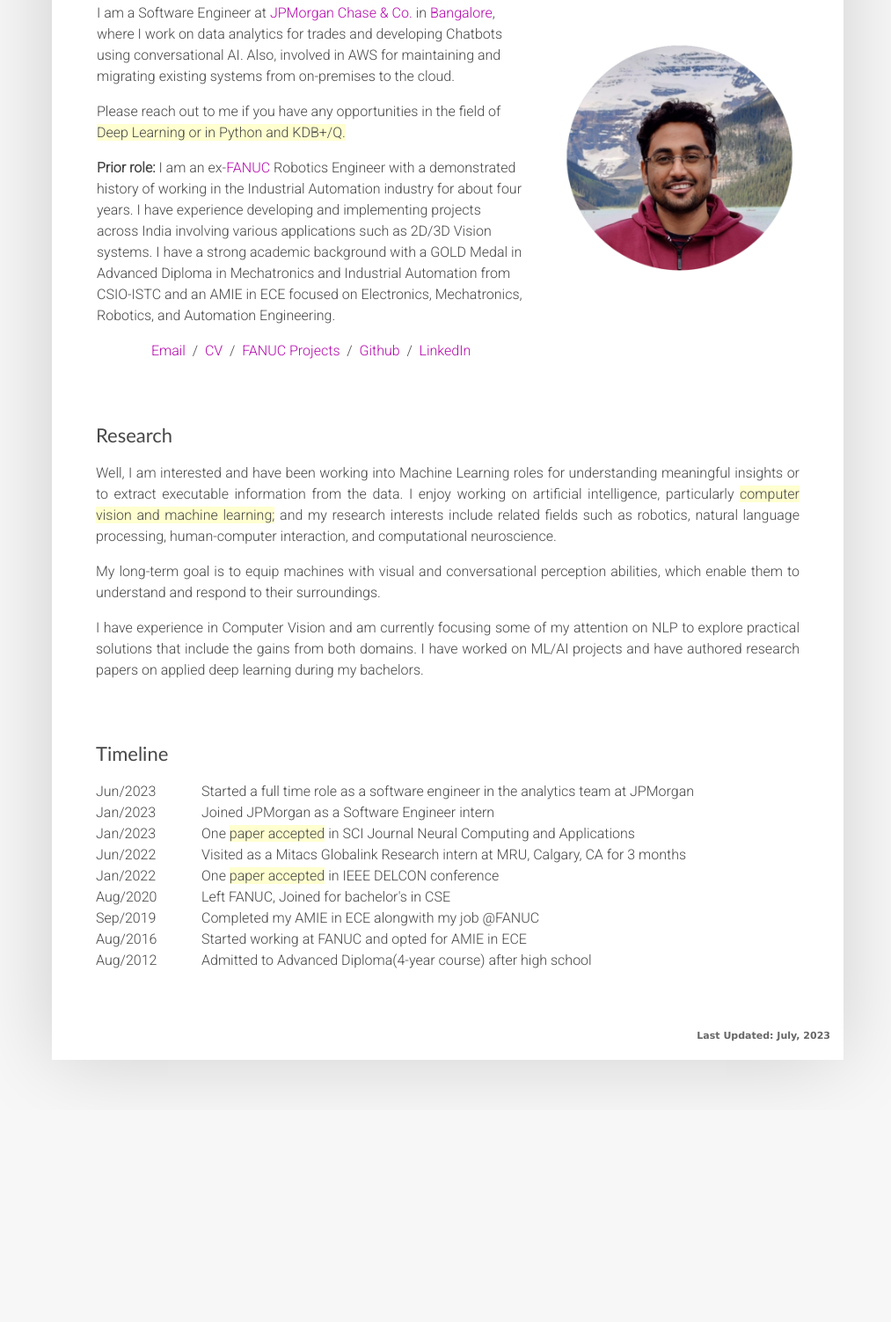
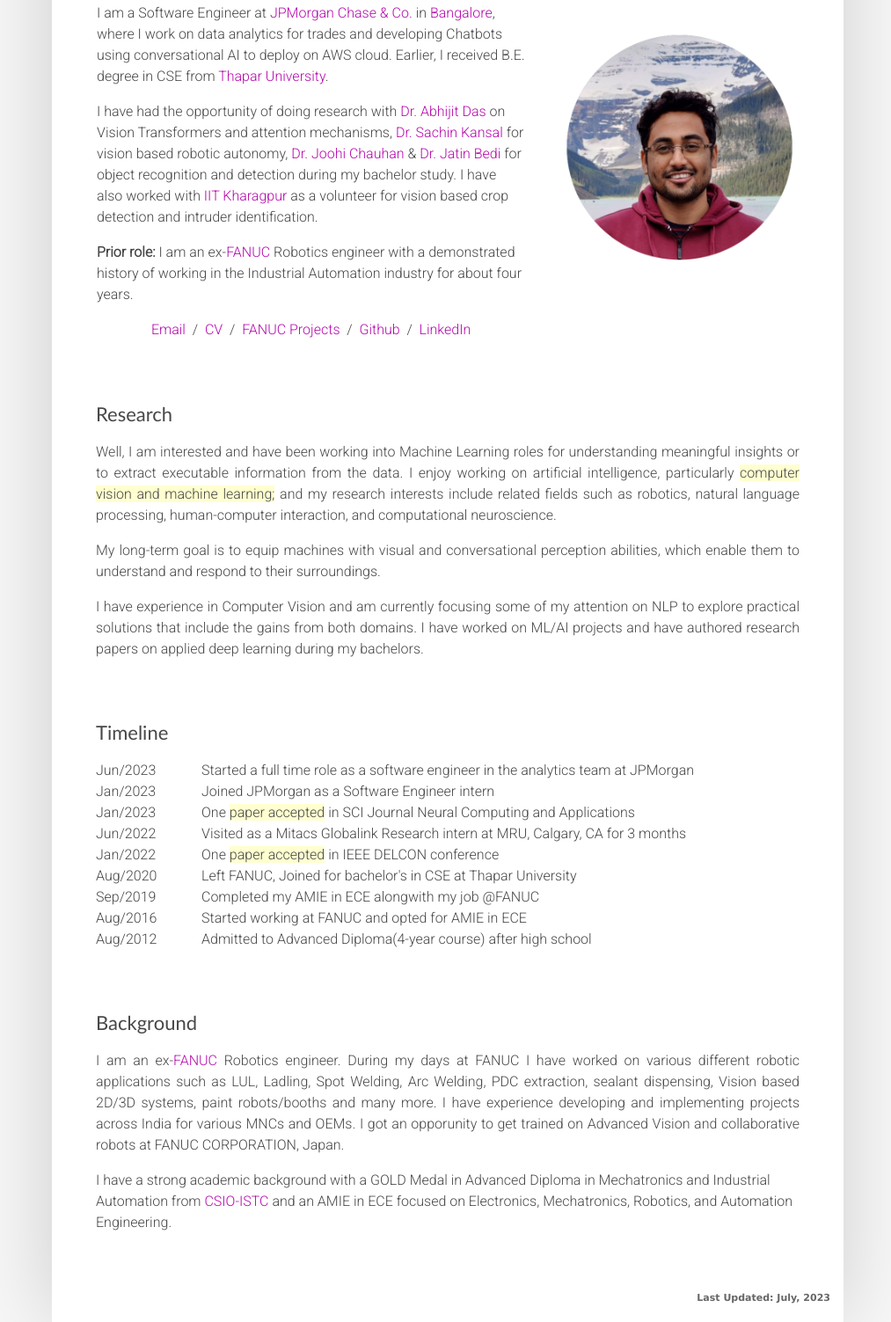
Before and after one commit to sjsj0/sjsj0.github.io, a plain HTML site: page index.html in a window 1280 px wide. Shown: the part 168-1671 px from the top of the page at 88% size, without its empty margins (131-1144 px from the left). Before the commit the page ends 1430 px from the top, so only its background shows below. Drawn offline with Linux system fonts and the light colour scheme.

Commit message:
profs added

```diff
--- a/index.html
+++ b/index.html
@@ -31,23 +31,27 @@
               <p style="text-align:center;margin-bottom:0px;">
                 <name>Sagar Jha</name>
               </p>
-              <p>I am a Software Engineer at <a href="">JPMorgan Chase & Co.</a> in <a href="">Bangalore</a>, where I work on data analytics for trades and developing Chatbots using conversational AI. Also, involved in AWS for maintaining and migrating existing systems
-              from on-premises to the cloud.
+              <p>I am a Software Engineer at <a href="">JPMorgan Chase & Co.</a> in <a href="">Bangalore</a>, where I work on data analytics for trades and developing
+                 Chatbots using conversational AI to deploy on AWS cloud. Earlier, I received B.E. degree in CSE from <a target="_blank" href="https://www.thapar.edu/">Thapar University</a>.
+                 <!-- Also, involved in AWS for maintaining and migrating existing systems from on-premises to the cloud. -->
+              </p>
+              <!-- <p>
+                Please reach out to me if you have any opportunities in the field of <span class="highlight">Deep Learning or in Python and KDB+/Q.</span>
+              </p> -->
+              <p>
+                I have had the opportunity of doing research with <a target="_blank" href="https://sites.google.com/site/dasabhijit2048/home">Dr. Abhijit Das</a> on Vision
+                Transformers and attention mechanisms, <a target="_blank" href="https://scholar.google.co.in/citations?user=LqHs0JUAAAAJ&hl=en">Dr. Sachin Kansal</a> for vision
+                based robotic autonomy, <a target="_blank" href="https://scholar.google.co.in/citations?user=bzvUS-IAAAAJ&hl=en">Dr. Joohi Chauhan</a> &
+                 <a target="_blank" href="https://scholar.google.com/citations?user=IBWqXUUAAAAJ&hl=en">Dr. Jatin Bedi</a> for object recognition and detection during my bachelor study.
+                 <!-- and with Dr. Raman Kumar Goyal on statistical machine learning during my entire bachelor study.  -->
+                 I have also worked with <a target="_blank" href="https://www.iitkgp.ac.in/">IIT Kharagpur</a> as a volunteer for vision based crop detection and intruder identification.
               </p>
               <p>
-                Please reach out to me if you have any opportunities in the field of <span class="highlight">Deep Learning or in Python and KDB+/Q.</span>
-               </p>
-              <p>
-                <strong>Prior role:</strong> I am an ex-<a href="https://www.fanucamerica.com/">FANUC</a> Robotics Engineer with a demonstrated history of working in the Industrial Automation
-                industry for about four years. I have experience developing and implementing projects across India involving various applications such as 2D/3D Vision systems.
-                I have a strong academic background with a GOLD Medal in Advanced Diploma in Mechatronics and Industrial Automation from
-                CSIO-ISTC and an AMIE in ECE focused on Electronics, Mechatronics, Robotics, and Automation Engineering.
+                <strong>Prior role:</strong> I am an ex-<a target="_blank" href="https://www.fanucamerica.com/">FANUC</a> Robotics engineer with a demonstrated history of working in the Industrial Automation
+                industry for about four years.
               </p>
 
-
-
-                <!-- At FANUC I've worked on Robots,  <a href="https://ai.googleblog.com/2014/04/lens-blur-in-new-google-camera-app.html">Lens Blur</a>, <a href="https://ai.googleblog.com/2014/10/hdr-low-light-and-high-dynamic-range.html">HDR+</a>, <a href="https://blog.google/products/google-ar-vr/introducing-next-generation-jump/">Jump</a>, <a href="https://ai.googleblog.com/2017/10/portrait-mode-on-pixel-2-and-pixel-2-xl.html">Portrait Mode</a>, <a href="https://ai.googleblog.com/2020/12/portrait-light-enhancing-portrait.html">Portrait Light</a>, and <a href="https://www.matthewtancik.com/nerf">NeRF</a>. I did my PhD at <a href="http://www.eecs.berkeley.edu/">UC Berkeley</a>, where I was advised by <a href="http://www.cs.berkeley.edu/~malik/">Jitendra Malik</a> and funded by the <a href="http://www.nsfgrfp.org/">NSF GRFP</a>. I've received the <a href="https://www2.eecs.berkeley.edu/Students/Awards/15/">C.V. Ramamoorthy Distinguished Research Award</a> and the <a href="https://www.thecvf.com/?page_id=413#YRA">PAMI Young Researcher Award</a>. -->
-              </p>
+<!-- LINKS -->
               <p style="text-align:center">
                 <a href="mailto:sagarjha18@gmail.com">Email</a> &nbsp/&nbsp
                 <a href="data/SagarJha-CV.pdf" target="_blank">CV</a> &nbsp/&nbsp
@@ -59,6 +63,8 @@
                 <a href="https://linkedin.com/in/sagarjha18/" target="_blank">LinkedIn</a>
               </p>
             </td>
+
+<!-- IMAGE -->
             <td style="padding:2.5%;width:40%;max-width:40%">                 <!-- can change image padding (2.5% to 0% can be reduced)-->
               <a href="images/sagarjha.png"><img style="width:100%;max-width:100%" alt="profile photo" src="images/sagarjha.png" class="hoverZoomLink"></a>
             </td>
@@ -67,6 +73,7 @@
 
         <!-- <hr> -->
 
+<!-- RESEARCH -->
         <table style="padding-top:0px;width:100%;border:0px;border-spacing:0px;border-collapse:separate;margin-right:auto;margin-left:auto;"><tbody>
             <tr>
             <td style="padding:20px;width:100%;vertical-align:middle">
@@ -92,6 +99,7 @@
         </tbody></table>
 
 
+<!-- TIMELINE -->
         <table style="padding-top:0px;width:100%;border:0px;border-spacing:0px;border-collapse:separate;margin-right:auto;margin-left:auto;">
           <tbody>
             <tr>
@@ -126,7 +134,7 @@
 
                 <div class="row">
                   <div class="column1"><p style="padding:0px;margin:0px;">Aug/2020</p></div>
-                  <div class="column2"><p style="padding:0px;margin:0px;">Left FANUC, Joined for bachelor's in CSE</p></div>
+                  <div class="column2"><p style="padding:0px;margin:0px;">Left FANUC, Joined for bachelor's in CSE at Thapar University</p></div>
                 </div>
 
                 <div class="row">
@@ -152,6 +160,33 @@
             </tr>
           </tbody>
         </table>
+
+
+<!-- BACKGROUND -->
+        <table
+          style="padding-top:0px;width:100%;border:0px;border-spacing:0px;border-collapse:separate;margin-right:auto;margin-left:auto;">
+          <tbody>
+            <tr>
+              <td style="padding:20px;width:100%;vertical-align:middle">
+                <heading>Background</heading>
+                <p align="justify">
+                  I am an ex-<a target="_blank" href="https://www.fanucamerica.com/">FANUC</a> Robotics engineer. During my days at FANUC I have worked on various different robotic
+                  applications such as LUL, Ladling, Spot Welding, Arc Welding, PDC extraction, sealant dispensing, Vision based 2D/3D systems, paint robots/booths and many more.
+                  I have experience developing and implementing projects across India for various MNCs and OEMs. I got an opporunity to get trained on Advanced Vision and
+                  collaborative robots at FANUC CORPORATION, Japan.
+                </p>
+                <p>
+                  I have a strong academic background with a GOLD Medal in Advanced Diploma in Mechatronics and Industrial Automation from
+                  <a target="_blank" href="https://csio.res.in/">CSIO-ISTC</a> and an AMIE in ECE focused on Electronics, Mechatronics, Robotics, and Automation Engineering.
+
+                <!-- At FANUC I've worked on Robots,  <a href="https://ai.googleblog.com/2014/04/lens-blur-in-new-google-camera-app.html">Lens Blur</a>, <a href="https://ai.googleblog.com/2014/10/hdr-low-light-and-high-dynamic-range.html">HDR+</a>, <a href="https://blog.google/products/google-ar-vr/introducing-next-generation-jump/">Jump</a>, <a href="https://ai.googleblog.com/2017/10/portrait-mode-on-pixel-2-and-pixel-2-xl.html">Portrait Mode</a>, <a href="https://ai.googleblog.com/2020/12/portrait-light-enhancing-portrait.html">Portrait Light</a>, and <a href="https://www.matthewtancik.com/nerf">NeRF</a>. I did my PhD at <a href="http://www.eecs.berkeley.edu/">UC Berkeley</a>, where I was advised by <a href="http://www.cs.berkeley.edu/~malik/">Jitendra Malik</a> and funded by the <a href="http://www.nsfgrfp.org/">NSF GRFP</a>. I've received the <a href="https://www2.eecs.berkeley.edu/Students/Awards/15/">C.V. Ramamoorthy Distinguished Research Award</a> and the <a href="https://www.thecvf.com/?page_id=413#YRA">PAMI Young Researcher Award</a>. -->
+
+                </p>
+              </td>
+            </tr>
+          </tbody>
+        </table>
+
 
 
         <p class="updateDate" id="date-container"></p>
```
